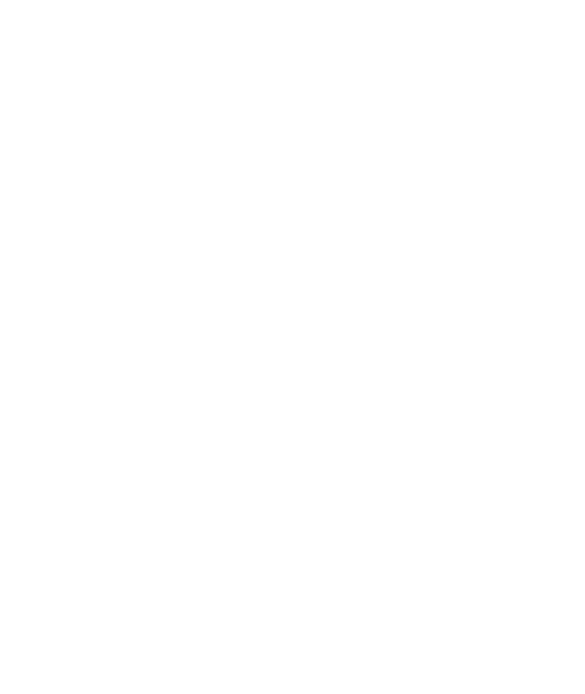
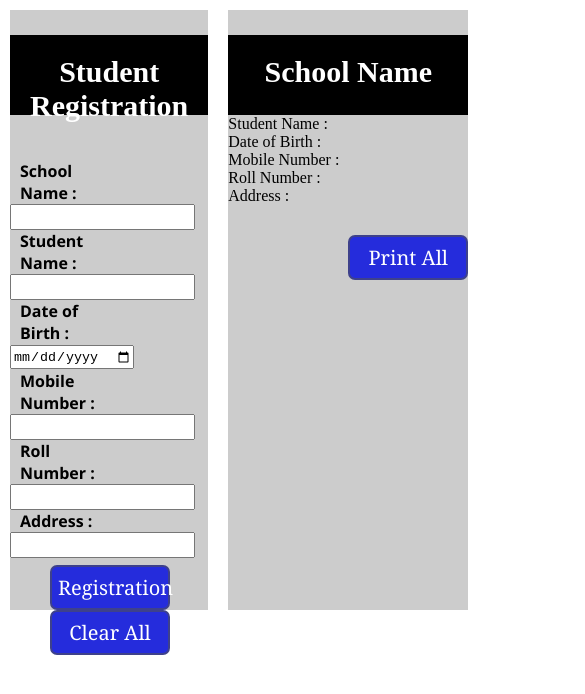
Before and after one commit to Prathmesh-Kamble-10/Figma_Project, a plain HTML site: page index.html in a window 390 px wide. Shown: the top 694 px of the page, 585 px wide, since content can reach past the window. Drawn offline with Linux system fonts and the light colour scheme.

Commit message:
FIgma project updated on ui

```diff
--- a/css/profile.css
+++ /dev/null
@@ -1,53 +0,0 @@
-body{
-    padding: 0;
-    margin: 0;
-}
-.container{
-    height: 600px;
-    display: flex;
-    flex-wrap: wrap;
-    background-color: #cccccc;
-    margin: 50px 600px;
-}
-.heading{
-    height: 80px;
-    width: 100%;
-    background-color: black;
-    color: white;
-}
-.heading > h2{
-    text-align: center;
-    padding: 20px 20px;
-    font-size: 30px;
-}
-
-.img{
-    width: 200px;
-    height: 200px;
-    margin-left:80px;
-    margin-top: 50px;
-    border-radius: 50%;
-}
-.text{
-    text-align: left;
-    font-size: 13px;
-    font-weight: bold;
-}
-.btn-container{
-    /* width: 100%; */
-    height: 100px;
-    margin-top: 30px;
-    }
-.btnprint{
-    width: 120px;
-    height: 45px;
-    background-color: #252CDC;
-    font-size: 16px;
-    color: white;
-    margin-left: 40px;
-    border: 2px solid #3e418b;
-    border-radius: 7px;
-    font-size: 20px;
-
-    font-family:Cambria, Cochin, Georgia, Times, 'Times New Roman', serif ;
-}
--- a/css/style.css
+++ b/css/style.css
@@ -1,12 +1,15 @@
 body{
     padding: 0;
     margin: 0;
+}
+.main-container{
+    display: flex;
 }
 .container{
     height: 600px;
     width: 360px;
     background-color: #cccccc;
-    margin: 50px 600px;
+    margin: 10px;
 }
 .heading{
     height: 80px;
@@ -22,9 +25,7 @@ body{
 .field{
     height: 70px;
     width: 100%;
-    /* background-color: rgb(192, 66, 87); */
     font-family: 'Segoe UI', Tahoma, Geneva, Verdana, sans-serif;
-
 }
 .field label{
     padding-top: 45px;
@@ -56,3 +57,22 @@ margin-top: 30px;
     font-size: 20px;
     font-family:Cambria, Cochin, Georgia, Times, 'Times New Roman', serif ;
 }
+.btnprint{
+    width: 120px;
+    height: 45px;
+    background-color: #252CDC;
+    font-size: 16px;
+    color: white;
+    margin-left: 120px;
+    border: 2px solid #3e418b;
+    border-radius: 7px;
+    font-size: 20px;
+    font-family:Cambria, Cochin, Georgia, Times, 'Times New Roman', serif ;
+}
+.img{
+    width: 200px;
+    height: 200px;
+    margin-left:80px;
+    margin-top: 50px;
+    border-radius: 50%;
+}
--- a/index.html
+++ b/index.html
@@ -7,12 +7,12 @@
    <link rel="stylesheet" href="./css/style.css">
 </head>
 <body>
+    <div class="main-container">
     <div class="container">
     <div class="heading">
         <h2>Student Registration</h2>
     </div>
     <form>
-            <input type="file" id="img" placeholder="upload profile"/>
         <div class="field">
             <label for="schoolName">School Name :</label>
             <input id="schoolName">
@@ -38,10 +38,47 @@
             <input id="Address">
         </div>
         <div class="btn-container">
-            <button class="btn" onclick="dataTransfer()">Registration</button>
-            <button class="btn">Clear All</button>
+            <button class="btn" onclick="dataTransfer()" type="button">Registration</button>
+            <button class="btn" type="reset">Clear All</button>
         </div>
     </form>
     </div>
+    <!-- this view slid -->
+    <div class="container">
+        <div class="heading">
+            <h2 id="school"> School Name </h2>
+        </div>
+        <div>
+            <!-- <input type="image" src="" class="img"/> -->
+            <!-- <img src="./images/836.jpg"  class="img"/> -->
+        </div>
+        <div class="text">
+            <div class="field0">
+                <label>Student Name :</label>
+                <label id="studentName_val"></label>
+            </div>
+            <div class="field0">
+                <label>Date of Birth :</label>
+                <label id="DateOfBirth_val"></label>
+            </div>
+            <div class="field0">
+                <label>Mobile Number :</label>
+                <label id="MobileNo_val"></label>
+            </div>
+            <div class="field0">
+                <label>Roll Number :</label>
+                <label id="RollNo_val"></label>
+            </div>
+            <div class="field0">
+                <label>Address :</label>
+                <label id="Address_val"></label>
+            </div>
+            <div class="btn-container">
+                <button class="btnprint">Print All</button>
+            </div>
+        </div>
+    </div>
+    </div>
+    <script src="/scripts/script.js"></script>
 </body>
 </html>
--- a/scripts/script.js
+++ b/scripts/script.js
@@ -1,9 +1,9 @@
 function dataTransfer(){
+
     document.querySelector("#school").innerText=document.getElementById("schoolName").value;
-    document.getElementsByClassName("img").src=document.getElementById("img").value;
     document.getElementById("studentName_val").innerText=document.getElementById("studentName").value;
     document.getElementById("DateOfBirth_val").innerText=document.getElementById("DateOfBirth").value;
-    document.getElementById("MobileNov_al").innerText=document.getElementById("MobileNo").value;
+    document.getElementById("MobileNo_val").innerText=document.getElementById("MobileNo").value;
     document.getElementById("RollNo_val").innerText=document.getElementById("RollNo").value;
     document.getElementById("Address_val").innerText=document.getElementById("Address").value;
 }
```
Also changed, not shown: identitycard.html (deleted, +0 -46 lines).
